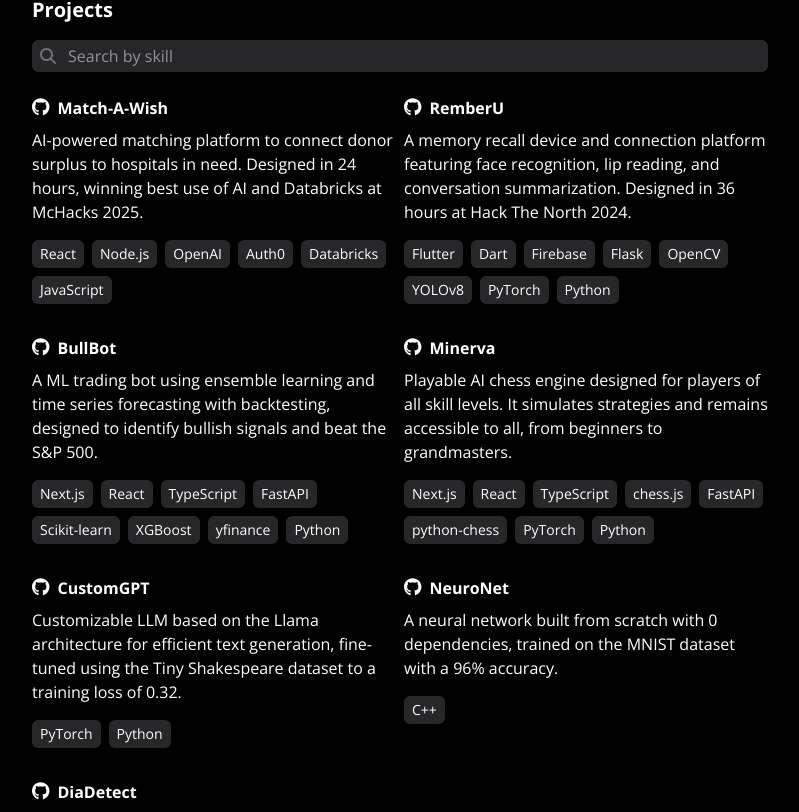
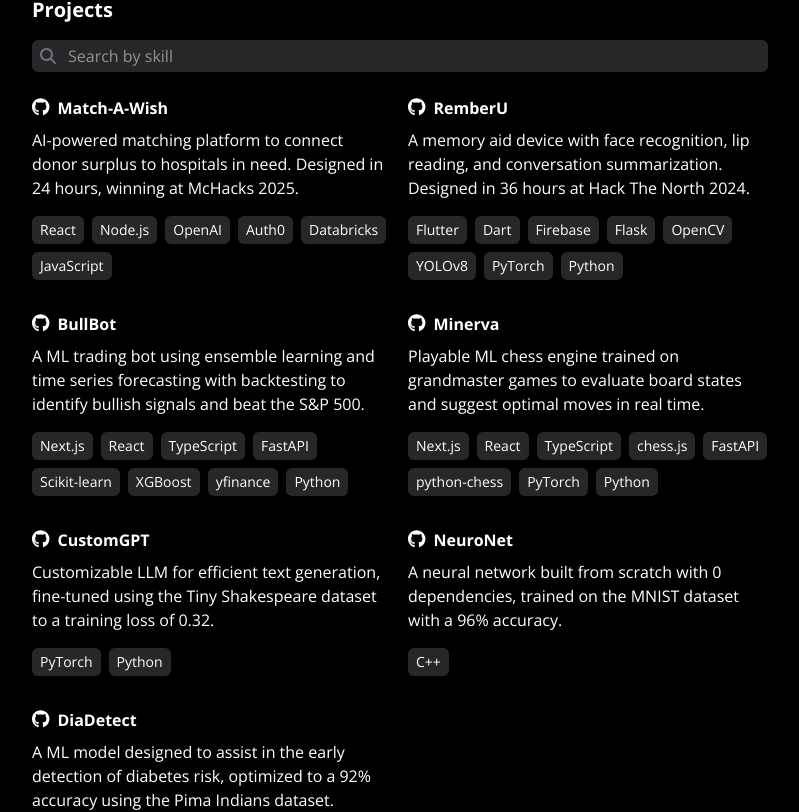
Before and after one commit to hannatonthat/portfolio-v2, a Next.js app: page / in a window 1280 px wide. Shown: the part 552-1364 px from the top of the page, without its empty margins (240-1039 px from the left). Built offline with nearby package versions, Linux system fonts and the light colour scheme.

Commit message:
Project description updates

```diff
--- a/components/Project.js
+++ b/components/Project.js
@@ -10,31 +10,31 @@
   {
     title: "Match-A-Wish",
     github: "https://github.com/hannatonthat/MatchAWish-McHacks2025",
-    summary: "AI-powered matching platform to connect donor surplus to hospitals in need. Designed in 24 hours, winning best use of AI and Databricks at McHacks 2025.",
+    summary: "AI-powered matching platform to connect donor surplus to hospitals in need. Designed in 24 hours, winning at McHacks 2025.",
     skills: ["React", "Node.js", "OpenAI", "Auth0", "Databricks", "JavaScript"]
   },
   {
     title: "RemberU",
     github: "https://github.com/hannatonthat/RemberU-HTN2024",
-    summary: "A memory recall device and connection platform featuring face recognition, lip reading, and conversation summarization. Designed in 36 hours at Hack The North 2024.",
+    summary: "A memory aid device with face recognition, lip reading, and conversation summarization. Designed in 36 hours at Hack The North 2024.",
     skills: ["Flutter", "Dart", "Firebase", "Flask", "OpenCV", "YOLOv8", "PyTorch", "Python"]
   },
   {
     title: "BullBot",
     github: "https://github.com/hannatonthat/BullBot",
-    summary: "A ML trading bot using ensemble learning and time series forecasting with backtesting, designed to identify bullish signals and beat the S&P 500.",
+    summary: "A ML trading bot using ensemble learning and time series forecasting with backtesting to identify bullish signals and beat the S&P 500.",
     skills: ["Next.js", "React", "TypeScript", "FastAPI", "Scikit-learn", "XGBoost", "yfinance", "Python"]
   },
   {
     title: "Minerva",
     github: "https://github.com/hannatonthat/Minerva",
-    summary: "Playable AI chess engine designed for players of all skill levels. It simulates strategies and remains accessible to all, from beginners to grandmasters.",
+    summary: "Playable ML chess engine trained on grandmaster games to evaluate board states and suggest optimal moves in real time.",
     skills: ["Next.js", "React", "TypeScript", "chess.js", "FastAPI", "python-chess", "PyTorch", "Python"]
   },
   {
     title: "CustomGPT",
     github: "https://github.com/hannatonthat/CustomGPT",
-    summary: "Customizable LLM based on the Llama architecture for efficient text generation, fine-tuned using the Tiny Shakespeare dataset to a training loss of 0.32.",
+    summary: "Customizable LLM for efficient text generation, fine-tuned using the Tiny Shakespeare dataset to a training loss of 0.32.",
     skills: ["PyTorch", "Python"]
   },
   {
@@ -46,7 +46,7 @@
   {
     title: "DiaDetect",
     github: "https://github.com/hannatonthat/DiaDetect",
-    summary: "A ML model designed to assist in the early detection and management of diabetes risk, optimized to a 92% accuracy using the Pima Indians dataset.",
+    summary: "A ML model designed to assist in the early detection of diabetes risk, optimized to a 92% accuracy using the Pima Indians dataset.",
     skills: ["Scikit-learn", "Python"]
   }
 ];
@@ -107,7 +107,7 @@
         </div>
       </StaggeredLine>
 
-      <div className="grid grid-cols-1 md:grid-cols-2 gap-2">
+      <div className="grid grid-cols-1 md:grid-cols-2 gap-x-4 gap-y-2">
         {filteredProjects.length > 0 ? (
           filteredProjects.map((project, idx) => (
             <StaggeredLine key={idx} index={projectBaseIndex + 2 + idx}>
```
